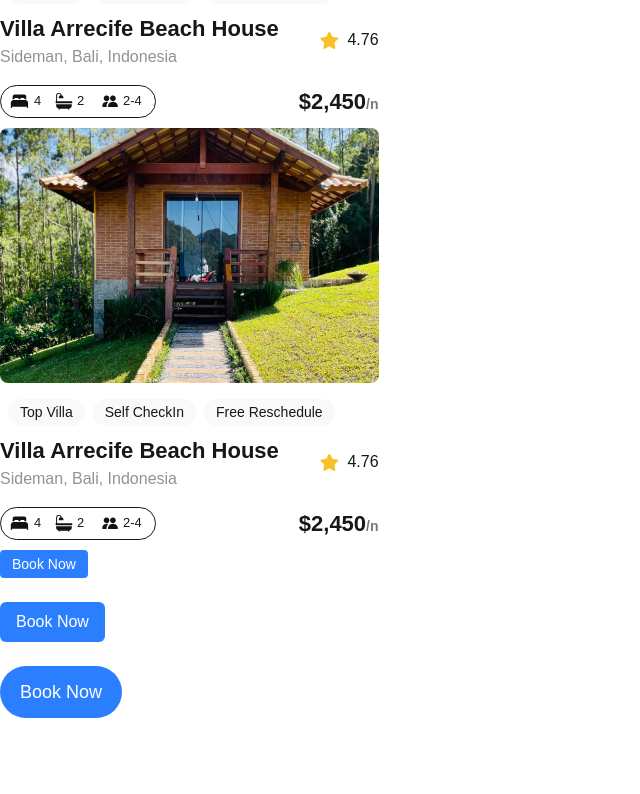
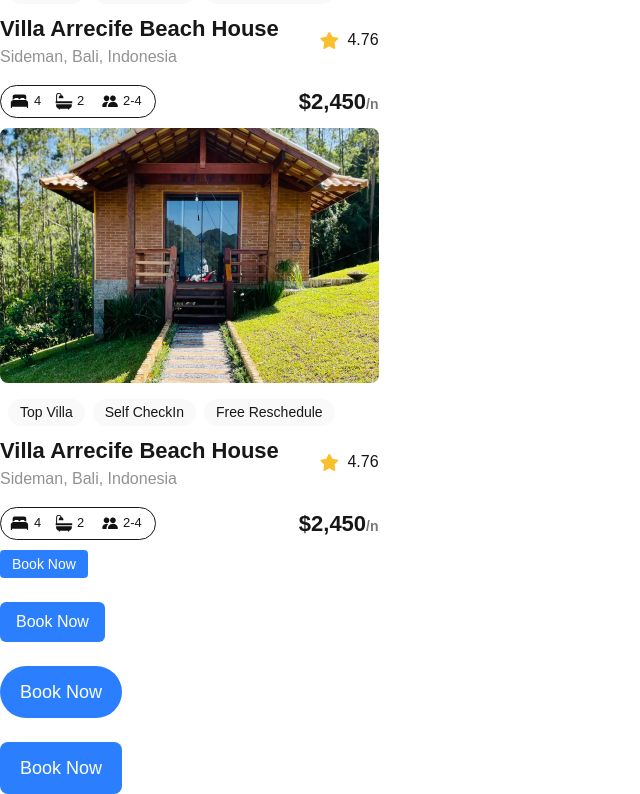
Before and after one commit to Morris-Israel-pi-minla1/alx-project-0x00-setup, a Next.js app in the folder alx-project-0x00/: page /landing in a window 1280 px wide. Shown: the part 2022-2816 px from the top of the page, without its empty margins (0-640 px from the left). Before the commit the page ends 2740 px from the top, so only its background shows below. Built offline with nearby package versions, Linux system fonts and the light colour scheme.

Commit message:
made changes to the ButtonProps

```diff
--- a/alx-project-0x00/interfaces/index.ts
+++ b/alx-project-0x00/interfaces/index.ts
@@ -5,6 +5,6 @@ export interface PillProps {
 export interface ButtonProps {
   title: string;
   size?: "small" | "medium" | "large";
-  shape?: "rounded-sm" | "rounded-md" | "rounded-full";
+  shape?: "rounded-sm" | "rounded-md" | "rounded-lg" | "rounded-full";
   styles: string;
 }
--- a/alx-project-0x00/pages/landing.tsx
+++ b/alx-project-0x00/pages/landing.tsx
@@ -17,6 +17,8 @@ const Landing = () => {
             <Button title="Book Now" size="medium" shape="rounded-md" styles="bg-blue-400 text-white"/>
             <br />
             <Button title="Book Now" size="large" shape="rounded-full" styles="bg-blue-500 text-white"/>
+            <br />
+            <Button title="Book Now" size="large" shape="rounded-lg" styles="bg-blue-500 text-white"/>
         </div>)
 }
 
```
